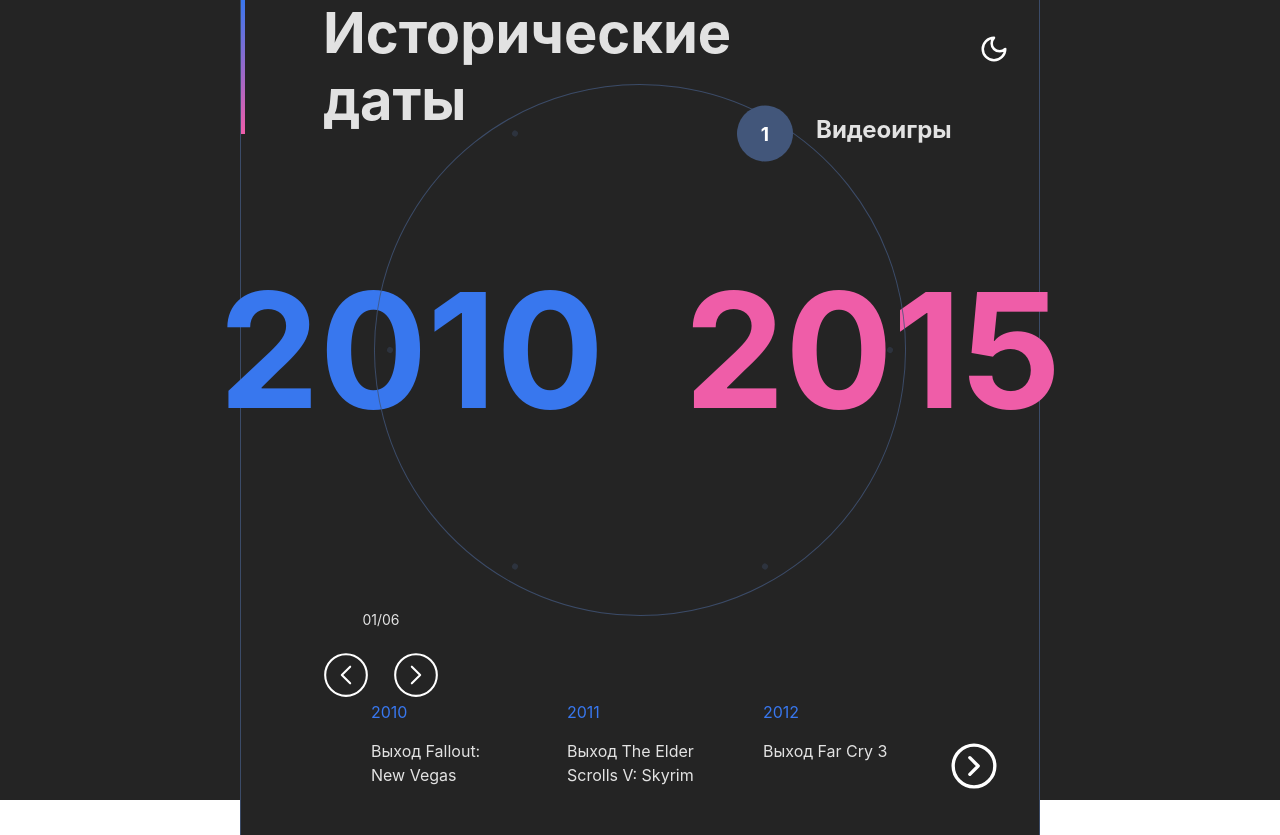
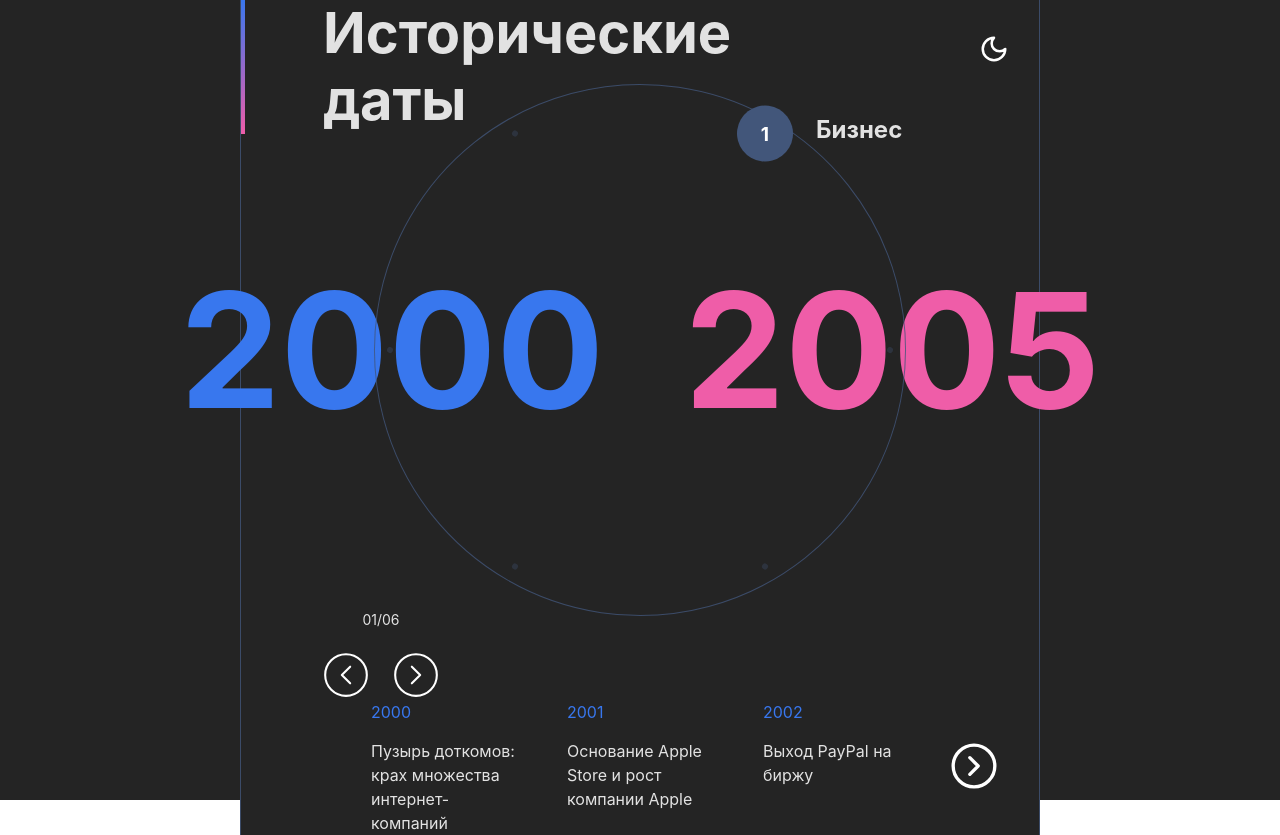
Before and after one commit to EazyXxX/event_slider, a React (Vite) app: page / in a window 1280 px wide. Built offline with nearby package versions, Linux system fonts and the light colour scheme.

Commit message:
Add minor fixes

```diff
--- a/src/components/SegmentSlider.tsx
+++ b/src/components/SegmentSlider.tsx
@@ -1,4 +1,4 @@
-import { useEffect, useMemo, useState } from "react";
+import { useEffect, useMemo, useRef, useState } from "react";
 import styled from "styled-components";
 import { Swiper, SwiperSlide } from "swiper/react";
 import { CircleChevronLeft, CircleChevronRight } from "lucide-react";
@@ -8,38 +8,41 @@ import { mockedData } from "../utils/mocks";
 import { useBaseStore } from "../stores/baseStore";
 
 export const SegmentSlider: React.FC = () => {
-  const [swiperInstance, setSwiperInstance] = useState<SwiperType | null>(null);
+  const swiperInstance = useRef<SwiperType | null>(null);
   const [isGrabbing, setIsGrabbing] = useState(false);
   const [canScrollLeft, setCanScrollLeft] = useState(false);
   const [canScrollRight, setCanScrollRight] = useState(false);
-  const [isFading, setIsFading] = useState(true);
+  const [isFading, setIsFading] = useState(false);
+  const [currentSegment, setCurrentSegment] = useState(
+    mockedData[0]?.events || []
+  );
 
   const { segmentCounter } = useBaseStore();
 
-  // Отложенное обновление данных с анимацией
-  const [eventsData, setEventsData] = useState(
-    mockedData[segmentCounter - 1].events
-  );
+  // Загружаем новые данные только после завершения анимации
+  useEffect(() => {
+    setIsFading(true);
+    const timeout = setTimeout(() => {
+      setCurrentSegment(mockedData[segmentCounter - 1]?.events || []);
+      setIsFading(false);
+    }, 700);
 
+    return () => clearTimeout(timeout);
+  }, [segmentCounter]);
+
+  // Запоминаем данные, чтобы уменьшить лишние ререндеры
+  const eventsData = useMemo(() => currentSegment, [currentSegment]);
   const canSwipe = useMemo(() => eventsData.length > 3, [eventsData.length]);
   const slidesToShow = canSwipe ? 3 : eventsData.length;
 
-  useEffect(() => {
-    setIsFading(true);
-    setTimeout(() => {
-      setEventsData(mockedData[segmentCounter - 1].events);
-      setIsFading(false);
-    }, 700);
-  }, [segmentCounter]);
-
-  if (!eventsData || eventsData.length === 0) {
-    return <EmptyStub>Никаких событий, сэр 🧐</EmptyStub>;
+  if (eventsData.length === 0) {
+    return <EmptyStub $isFading={isFading}>Никаких событий, сэр 🧐</EmptyStub>;
   }
 
   return (
     <MainWrapper>
       <ChevronButton
-        onClick={() => swiperInstance?.slidePrev()}
+        onClick={() => swiperInstance.current?.slidePrev()}
         $visible={canScrollLeft}
       >
         <CircleChevronLeft size={50} strokeWidth={1.6} />
@@ -51,7 +54,7 @@ export const SegmentSlider: React.FC = () => {
         $canSwipe={canSwipe}
         $isFading={isFading}
         onSwiper={(swiper) => {
-          setSwiperInstance(swiper);
+          swiperInstance.current = swiper;
           setCanScrollLeft(!swiper.isBeginning);
           setCanScrollRight(!swiper.isEnd);
         }}
@@ -70,7 +73,7 @@ export const SegmentSlider: React.FC = () => {
         ))}
       </StyledSwiper>
       <ChevronButton
-        onClick={() => swiperInstance?.slideNext()}
+        onClick={() => swiperInstance.current?.slideNext()}
         $visible={canScrollRight}
       >
         <CircleChevronRight size={50} strokeWidth={1.6} />
@@ -95,7 +98,7 @@ const StyledSwiper = styled(Swiper)<{
   width: 100%;
   height: 135px;
   opacity: ${(props) => (props.$isFading ? 0 : 1)};
-  transition: opacity 0.3s ease-in-out;
+  transition: opacity 0.7s ease-in-out;
   cursor: ${(props) =>
     props.$canSwipe ? (props.$isGrabbing ? "grabbing" : "grab") : "inherit"};
   user-select: ${(props) => (props.$canSwipe ? "none" : "text")};
@@ -138,7 +141,12 @@ const ChevronButton = styled.button<{ $visible: boolean }>`
   }
 `;
 
-const EmptyStub = styled.h4`
+const EmptyStub = styled.h4<{ $isFading: boolean }>`
   margin: 0 auto;
-  color: gray;
+  height: 135px;
+  display: flex;
+  align-items: center;
+  opacity: ${(props) => (props.$isFading ? 0 : 1)};
+  transition: opacity 0.7s ease-in-out;
+  color: ${(props) => props.theme.gray};
 `;
--- a/src/components/TimeCircle.tsx
+++ b/src/components/TimeCircle.tsx
@@ -23,11 +23,11 @@ export const TimeCircle: React.FC<TimeCircleProps> = ({
   storageKey = "segmentCounter",
 }) => {
   const { segmentCounter, setSegmentCounter } = useBaseStore();
-  // Состояние для контроля анимации (вращения)
+  // Состояние для контроля анимации вращения
   const [isRotating, setIsRotating] = useState(false);
 
   const [yearGap, setYearGap] = useState<{ first: number; last: number }>(
-    mockedData[segmentCounter - 1].yearGap
+    mockedData[segmentCounter - 1]?.yearGap || {}
   );
   const [activeTopic, setActiveTopic] = useState("");
 
@@ -65,7 +65,7 @@ export const TimeCircle: React.FC<TimeCircleProps> = ({
   // При переключении сегмента запускаем анимацию вращения
   const rotateToSegment = useCallback(
     (targetSegment: number) => {
-      if (!circleRef.current) return;
+      if (!circleRef.current || targetSegment === segmentCounter) return;
       setIsRotating(true);
       const delta = calculateShortestRotation(targetSegment);
       currentRotation.current += delta - 30;
@@ -93,16 +93,19 @@ export const TimeCircle: React.FC<TimeCircleProps> = ({
       localStorage.setItem(storageKey, targetSegment.toString());
       setSegmentCounter(targetSegment);
     },
-    [storageKey]
+    [segmentCounter, setSegmentCounter, storageKey]
   );
 
   useEffect(() => {
     if (!isRotating) {
-      setActiveTopic(mockedData[segmentCounter - 1].topic);
+      setActiveTopic(mockedData[segmentCounter - 1]?.topic);
     }
   }, [isRotating, segmentCounter]);
 
   useEffect(() => {
+    if (!mockedData[segmentCounter - 1]?.yearGap) {
+      return;
+    }
     const targetGap = mockedData[segmentCounter - 1].yearGap;
     const interval = setInterval(() => {
       setYearGap((prev) => {
@@ -189,8 +192,8 @@ export const TimeCircle: React.FC<TimeCircleProps> = ({
       </SegmentSelectorWrapper>
       <ActiveLabel $isVisible={!isRotating}>{activeTopic}</ActiveLabel>
       <YearGap>
-        <FirstYear>{yearGap.first}</FirstYear>
-        <LastYear>{yearGap.last}</LastYear>
+        <FirstYear>{yearGap?.first || "?"}</FirstYear>
+        <LastYear>{yearGap?.last || "?"}</LastYear>
       </YearGap>
     </TimeCircleContainer>
   );
@@ -236,7 +239,7 @@ const SegmentSelectorWrapper = styled.div`
   flex-direction: column;
   align-items: center;
   font-size: 14px;
-  color: ${(props) => props.theme.text};
+  color: ${(props) => props.theme.textAlt};
   font-weight: 400;
 `;
 
@@ -259,7 +262,6 @@ const ChevronWrapper = styled.button`
   color: ${(props) => props.theme.button.color};
 
   &:hover {
-    color: #303f5c;
     transition: 0.1s;
   }
 `;
--- a/src/styles/theme.ts
+++ b/src/styles/theme.ts
@@ -1,13 +1,11 @@
 export const base = {
   oceanDeep: "rgba(66, 86, 122, 0.8)",
-  lightOceanDeep: "rgba(66, 86, 122, 0.8)",
   white: "#ffffff",
   black: "#000000",
   almostWhite: "rgba(255, 255, 255, 0.87)",
   almostBlack: "rgba(0, 0, 0, 0.87)",
-  gray: "#242424",
+  darkGray: "#242424",
   lightGray: "#888888",
-  darkGray: "#535bf2",
   promoBlue: "#3877ee",
   promoPink: "#ef5da8",
 };
@@ -36,16 +34,18 @@ export const lightTheme = {
   ...baseTheme,
   background: base.white,
   text: base.almostBlack,
+  textAlt: base.oceanDeep,
   button: {
     color: light.buttonColor,
-    hover: base.darkGray,
+    hover: base.lightGray,
   },
 };
 
 export const darkTheme = {
   ...baseTheme,
-  background: base.gray,
+  background: base.darkGray,
   text: dark.almostWhite,
+  textAlt: base.almostWhite,
   button: {
     color: dark.buttonColor,
     hover: base.lightGray,
--- a/src/utils/mocks.ts
+++ b/src/utils/mocks.ts
@@ -1,4 +1,25 @@
 export const mockedData = [
+  {
+    yearGap: {
+      first: 2000,
+      last: 2005,
+    },
+    topic: "Бизнес",
+    events: [
+      {
+        year: 2000,
+        description: "Пузырь доткомов: крах множества интернет-компаний",
+      },
+      {
+        year: 2001,
+        description: "Основание Apple Store и рост компании Apple",
+      },
+      { year: 2002, description: "Выход PayPal на биржу" },
+      { year: 2003, description: "Запуск Tesla Motors Илоном Маском" },
+      { year: 2004, description: "Создание Facebook Марком Цукербергом" },
+      { year: 2005, description: "Google покупает Android Inc." },
+    ],
+  },
   {
     yearGap: {
       first: 2010,
@@ -112,27 +133,6 @@ export const mockedData = [
       },
     ],
   },
-  {
-    yearGap: {
-      first: 2000,
-      last: 2005,
-    },
-    topic: "Бизнес",
-    events: [
-      {
-        year: 2000,
-        description: "Пузырь доткомов: крах множества интернет-компаний",
-      },
-      {
-        year: 2001,
-        description: "Основание Apple Store и рост компании Apple",
-      },
-      { year: 2002, description: "Выход PayPal на биржу" },
-      { year: 2003, description: "Запуск Tesla Motors Илоном Маском" },
-      { year: 2004, description: "Создание Facebook Марком Цукербергом" },
-      { year: 2005, description: "Google покупает Android Inc." },
-    ],
-  },
 ];
 
 export const mockedTopics = [
```
